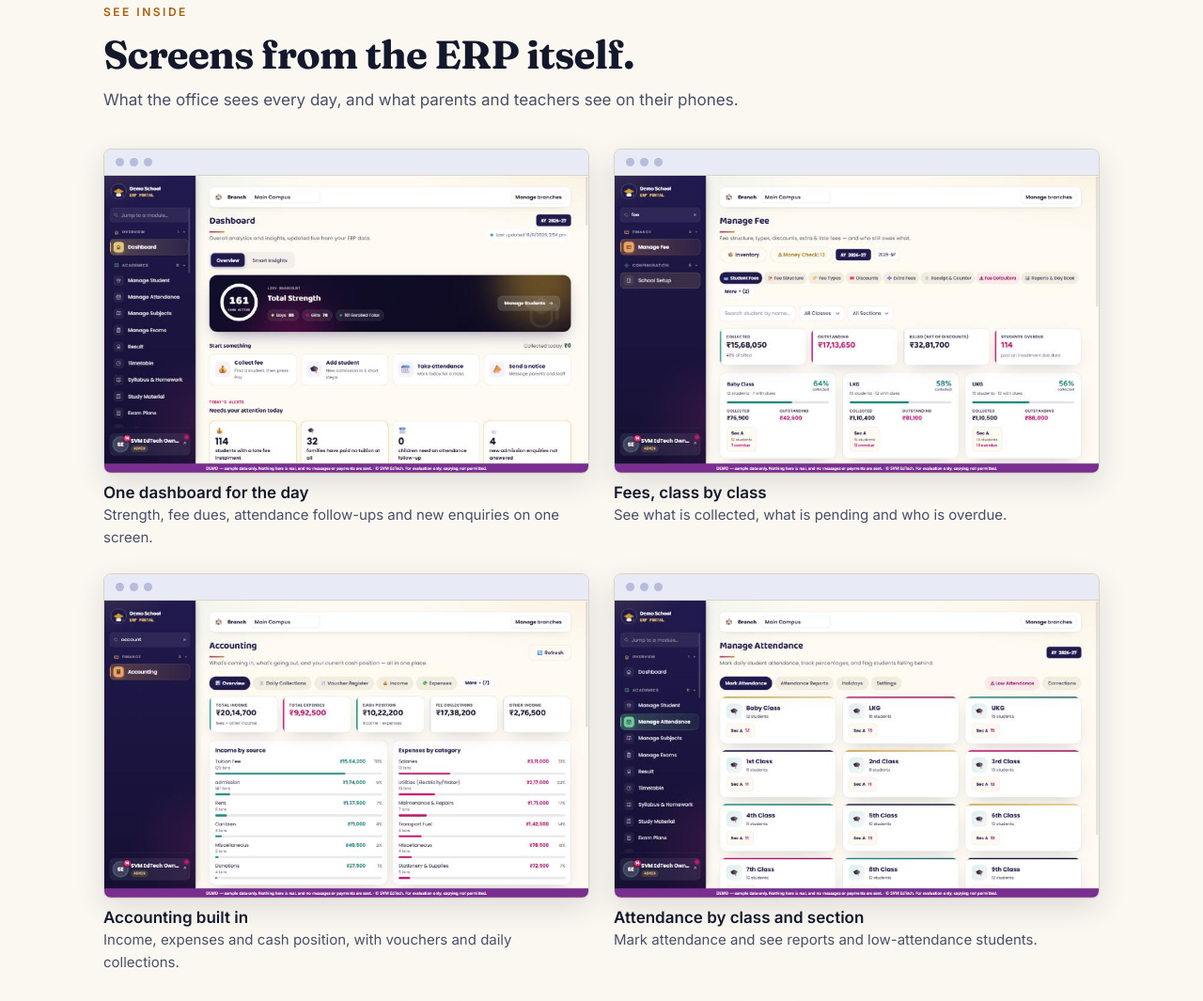
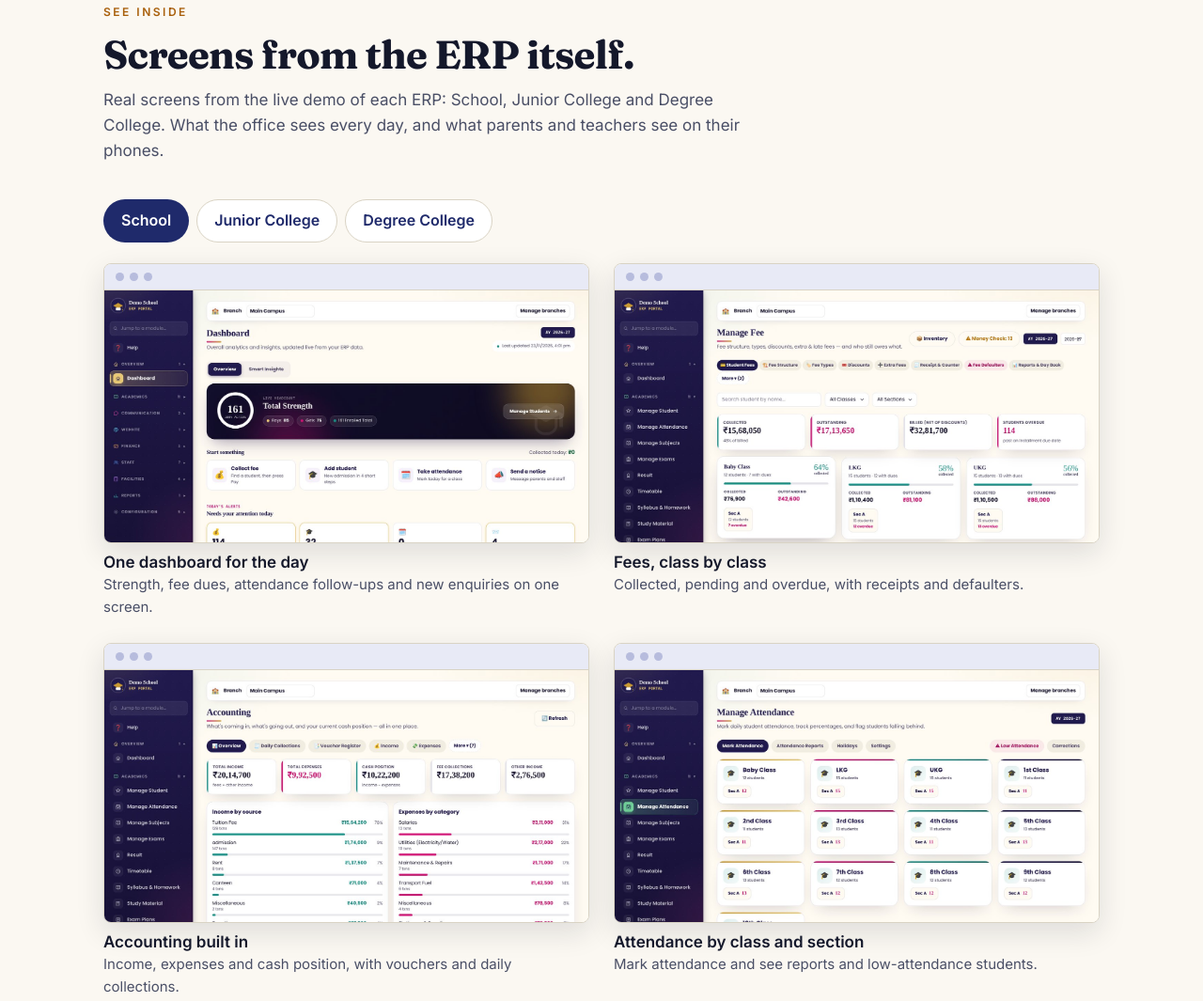
Before and after one commit to venumadhavsankavaram-boop/svmedtech-website, a plain HTML site: page index.html in a window 1280 px wide. Shown: the part 2784-3849 px from the top of the page at 94% size. Drawn offline with Linux system fonts and the light colour scheme.

Commit message:
Home page: tabbed real ERP screens for School, Junior College and Degree College
Co-Authored-By: Claude Sonnet 5.5 <noreply@anthropic.com>
Claude-Session: https://claude.ai/code/session_015bYgSgdnNTtXayMAwD44Ze

```diff
--- a/index.html
+++ b/index.html
@@ -68,6 +68,8 @@
 .swap p{color:var(--muted);font-size:15px}
 .inside .shots{display:grid;grid-template-columns:repeat(2,minmax(0,1fr));gap:26px;align-items:start}
 @media (max-width:760px){.inside .shots{grid-template-columns:minmax(0,1fr)}}
+.insTabs{display:flex;flex-wrap:wrap;gap:8px;margin:0 0 22px}.insTab{font:inherit;font-weight:600;padding:9px 18px;border-radius:999px;border:1px solid var(--line);background:var(--surface);color:var(--navy);cursor:pointer}.insTab[aria-selected=true]{background:var(--navy);color:var(--navy-ink);border-color:transparent}.insTab:focus-visible{outline:2px solid var(--accent,#e8912d);outline-offset:2px}
+.inside .shots[hidden]{display:none}
 .inside .shot{margin:0}
 .inside .shot .frame{border:1px solid var(--line);border-radius:8px;overflow:hidden;background:var(--surface);box-shadow:0 10px 30px rgba(20,24,43,.12)}
 .inside .shot .bar{display:flex;gap:6px;padding:9px 12px;background:var(--navy-soft);border-bottom:1px solid var(--line)}
@@ -143,12 +145,25 @@
 <div class="ch"><div class="tag">Degree colleges</div><h3>Degree College ERP</h3><ul><li>B.A., B.Com and B.Sc, 3-year and 4-year Honours</li><li>Semesters, credits, SGPA and CGPA</li><li>Attendance, fee reimbursement tracking and internships</li><li>From Rs 100 per student per year</li></ul><div class="acts"><a class="btn btn-primary" href="/degree-colleges/">See the Degree College ERP</a><a class="btn btn-ghost" href="https://degree.svmedtech.com/demo-start" target="_blank" rel="noopener">Try the degree demo</a></div></div>
 </div></div></section>
 <section class="inside" id="inside" style="padding-top:0"><div class="wrap">
-<div class="sec-head"><div class="eyebrow">See inside</div><h2>Screens from the ERP itself.</h2><p>What the office sees every day, and what parents and teachers see on their phones.</p></div>
-<div class="shots">
-<figure class="shot"><div class="frame"><div class="bar"><i></i><i></i><i></i></div><img src="/screens/dashboard.jpg" width="800" height="491" loading="lazy" alt="SVM EdTech ERP dashboard with total strength, quick actions and today's alerts"></div><figcaption><b>One dashboard for the day</b>Strength, fee dues, attendance follow-ups and new enquiries on one screen.</figcaption></figure>
-<figure class="shot"><div class="frame"><div class="bar"><i></i><i></i><i></i></div><img src="/screens/fees.jpg" width="800" height="491" loading="lazy" alt="SVM EdTech fee management screen with collected and outstanding amounts by class"></div><figcaption><b>Fees, class by class</b>See what is collected, what is pending and who is overdue.</figcaption></figure>
-<figure class="shot"><div class="frame"><div class="bar"><i></i><i></i><i></i></div><img src="/screens/accounting.jpg" width="800" height="491" loading="lazy" alt="SVM EdTech accounting overview with income by source and expenses by category"></div><figcaption><b>Accounting built in</b>Income, expenses and cash position, with vouchers and daily collections.</figcaption></figure>
-<figure class="shot"><div class="frame"><div class="bar"><i></i><i></i><i></i></div><img src="/screens/attendance.jpg" width="800" height="491" loading="lazy" alt="SVM EdTech ERP attendance screen with classes, sections and student counts"></div><figcaption><b>Attendance by class and section</b>Mark attendance and see reports and low-attendance students.</figcaption></figure>
+<div class="sec-head"><div class="eyebrow">See inside</div><h2>Screens from the ERP itself.</h2><p>Real screens from the live demo of each ERP: School, Junior College and Degree College. What the office sees every day, and what parents and teachers see on their phones.</p></div>
+<div class="insTabs" role="tablist" aria-label="Choose an ERP"><button type="button" role="tab" class="insTab" data-t="school" aria-selected="true">School</button><button type="button" role="tab" class="insTab" data-t="junior" aria-selected="false">Junior College</button><button type="button" role="tab" class="insTab" data-t="degree" aria-selected="false">Degree College</button></div>
+<div class="shots" role="tabpanel" id="insp-school">
+<figure class="shot"><div class="frame"><div class="bar"><i></i><i></i><i></i></div><img src="/screens/real-school-dashboard.jpg" width="1400" height="729" loading="lazy" alt="SVM EdTech School ERP: One dashboard for the day"></div><figcaption><b>One dashboard for the day</b>Strength, fee dues, attendance follow-ups and new enquiries on one screen.</figcaption></figure>
+<figure class="shot"><div class="frame"><div class="bar"><i></i><i></i><i></i></div><img src="/screens/real-school-fees.jpg" width="1400" height="729" loading="lazy" alt="SVM EdTech School ERP: Fees, class by class"></div><figcaption><b>Fees, class by class</b>Collected, pending and overdue, with receipts and defaulters.</figcaption></figure>
+<figure class="shot"><div class="frame"><div class="bar"><i></i><i></i><i></i></div><img src="/screens/real-school-accounting.jpg" width="1400" height="729" loading="lazy" alt="SVM EdTech School ERP: Accounting built in"></div><figcaption><b>Accounting built in</b>Income, expenses and cash position, with vouchers and daily collections.</figcaption></figure>
+<figure class="shot"><div class="frame"><div class="bar"><i></i><i></i><i></i></div><img src="/screens/real-school-attendance.jpg" width="1400" height="729" loading="lazy" alt="SVM EdTech School ERP: Attendance by class and section"></div><figcaption><b>Attendance by class and section</b>Mark attendance and see reports and low-attendance students.</figcaption></figure>
+</div>
+<div class="shots" role="tabpanel" id="insp-junior" hidden>
+<figure class="shot"><div class="frame"><div class="bar"><i></i><i></i><i></i></div><img src="/screens/real-junior-dashboard.jpg" width="1400" height="729" loading="lazy" alt="SVM EdTech Junior College ERP: College at a glance"></div><figcaption><b>College at a glance</b>MPC, BiPC, CEC and HEC by year, with seats and fee dues.</figcaption></figure>
+<figure class="shot"><div class="frame"><div class="bar"><i></i><i></i><i></i></div><img src="/screens/real-junior-attendance.jpg" width="1400" height="729" loading="lazy" alt="SVM EdTech Junior College ERP: Attendance by year and group"></div><figcaption><b>Attendance by year and group</b>Mark by group and flag students falling behind.</figcaption></figure>
+<figure class="shot"><div class="frame"><div class="bar"><i></i><i></i><i></i></div><img src="/screens/real-junior-exams.jpg" width="1400" height="729" loading="lazy" alt="SVM EdTech Junior College ERP: Exams, marks and results"></div><figcaption><b>Exams, marks and results</b>Unit tests, quarterly and grand tests, with admit cards and room allotment.</figcaption></figure>
+<figure class="shot"><div class="frame"><div class="bar"><i></i><i></i><i></i></div><img src="/screens/real-junior-fees.jpg" width="1400" height="729" loading="lazy" alt="SVM EdTech Junior College ERP: Fees by year and group"></div><figcaption><b>Fees by year and group</b>Collected and outstanding for each group, with receipts.</figcaption></figure>
+</div>
+<div class="shots" role="tabpanel" id="insp-degree" hidden>
+<figure class="shot"><div class="frame"><div class="bar"><i></i><i></i><i></i></div><img src="/screens/real-degree-dashboard.jpg" width="1400" height="729" loading="lazy" alt="SVM EdTech Degree College ERP: Programmes and years at a glance"></div><figcaption><b>Programmes and years at a glance</b>B.Com, B.Sc and B.A. across the 4-year Honours years.</figcaption></figure>
+<figure class="shot"><div class="frame"><div class="bar"><i></i><i></i><i></i></div><img src="/screens/real-degree-attendance.jpg" width="1400" height="729" loading="lazy" alt="SVM EdTech Degree College ERP: Attendance by programme and year"></div><figcaption><b>Attendance by programme and year</b>Mark attendance and see who is below 75%.</figcaption></figure>
+<figure class="shot"><div class="frame"><div class="bar"><i></i><i></i><i></i></div><img src="/screens/real-degree-exams.jpg" width="1400" height="729" loading="lazy" alt="SVM EdTech Degree College ERP: Internal and semester exams"></div><figcaption><b>Internal and semester exams</b>Exam types, marks entry, SGPA and CGPA results.</figcaption></figure>
+<figure class="shot"><div class="frame"><div class="bar"><i></i><i></i><i></i></div><img src="/screens/real-degree-fees.jpg" width="1400" height="729" loading="lazy" alt="SVM EdTech Degree College ERP: Fees by honours year"></div><figcaption><b>Fees by honours year</b>Collected and outstanding for each programme and year.</figcaption></figure>
 </div>
 <div class="phones">
 <figure><div class="scr"><img src="/screens/app-parent-home.jpg" width="432" height="770" loading="lazy" alt="Parent app home screen"></div><figcaption><b>Parent app</b>Home</figcaption></figure>
@@ -271,5 +286,6 @@
 })();
 </script>
 <script src="/site.js" defer></script>
+<script>(function(){var tabs=document.querySelectorAll('.insTab');tabs.forEach(function(b){b.addEventListener('click',function(){tabs.forEach(function(x){x.setAttribute('aria-selected',x===b?'true':'false')});['school','junior','degree'].forEach(function(t){var e=document.getElementById('insp-'+t);if(e)e.hidden=(t!==b.dataset.t)})})})})();</script>
 </body>
 </html>
```
Also changed, not shown: screens/real-degree-attendance.jpg (added), screens/real-degree-dashboard.jpg (added), screens/real-degree-exams.jpg (added), screens/real-degree-fees.jpg (added), screens/real-junior-attendance.jpg (added), screens/real-junior-dashboard.jpg (added), screens/real-junior-exams.jpg (added), screens/real-junior-fees.jpg (added), screens/real-school-accounting.jpg (added), screens/real-school-attendance.jpg (added), screens/real-school-dashboard.jpg (added), screens/real-school-fees.jpg (added).
